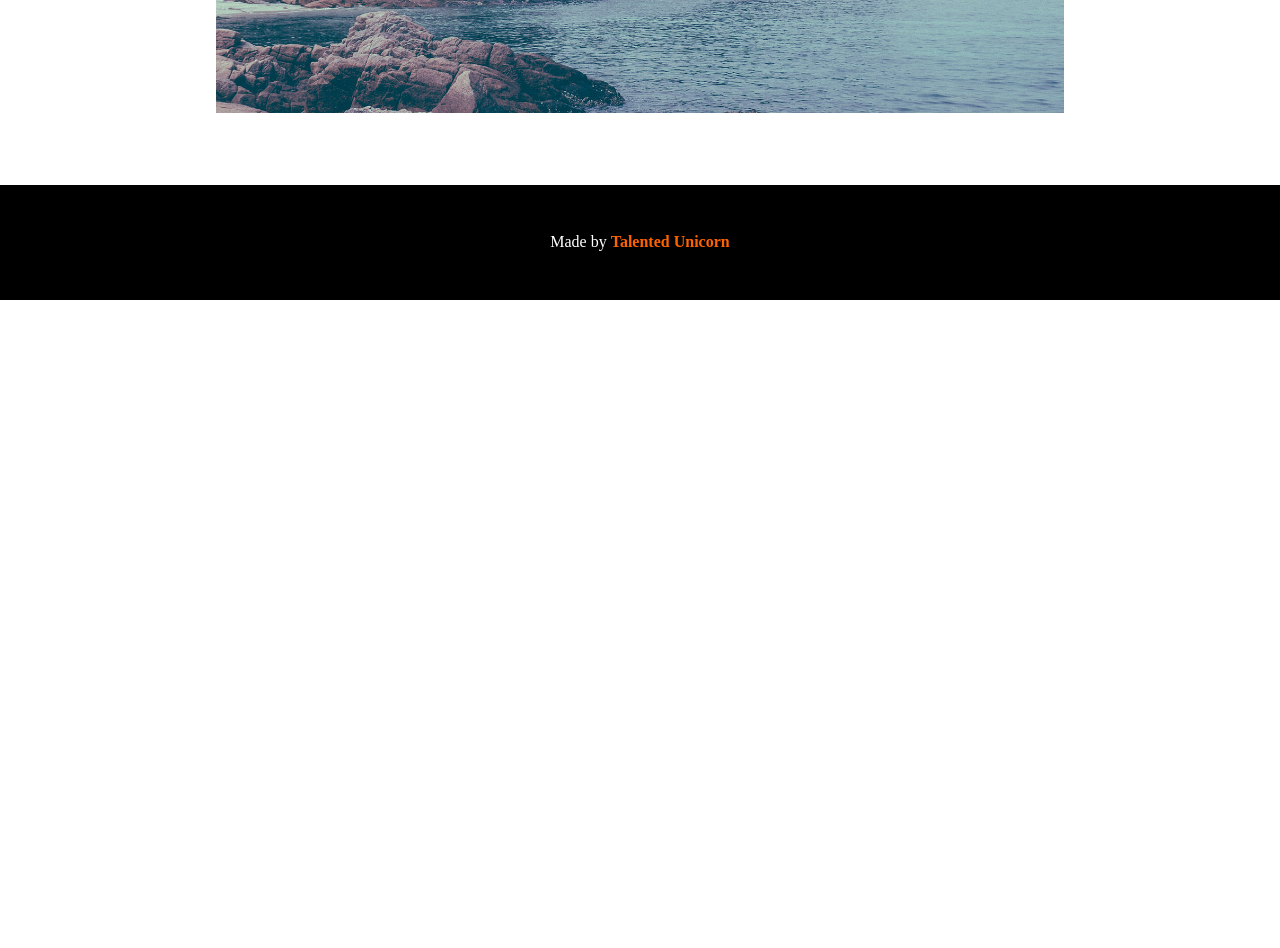
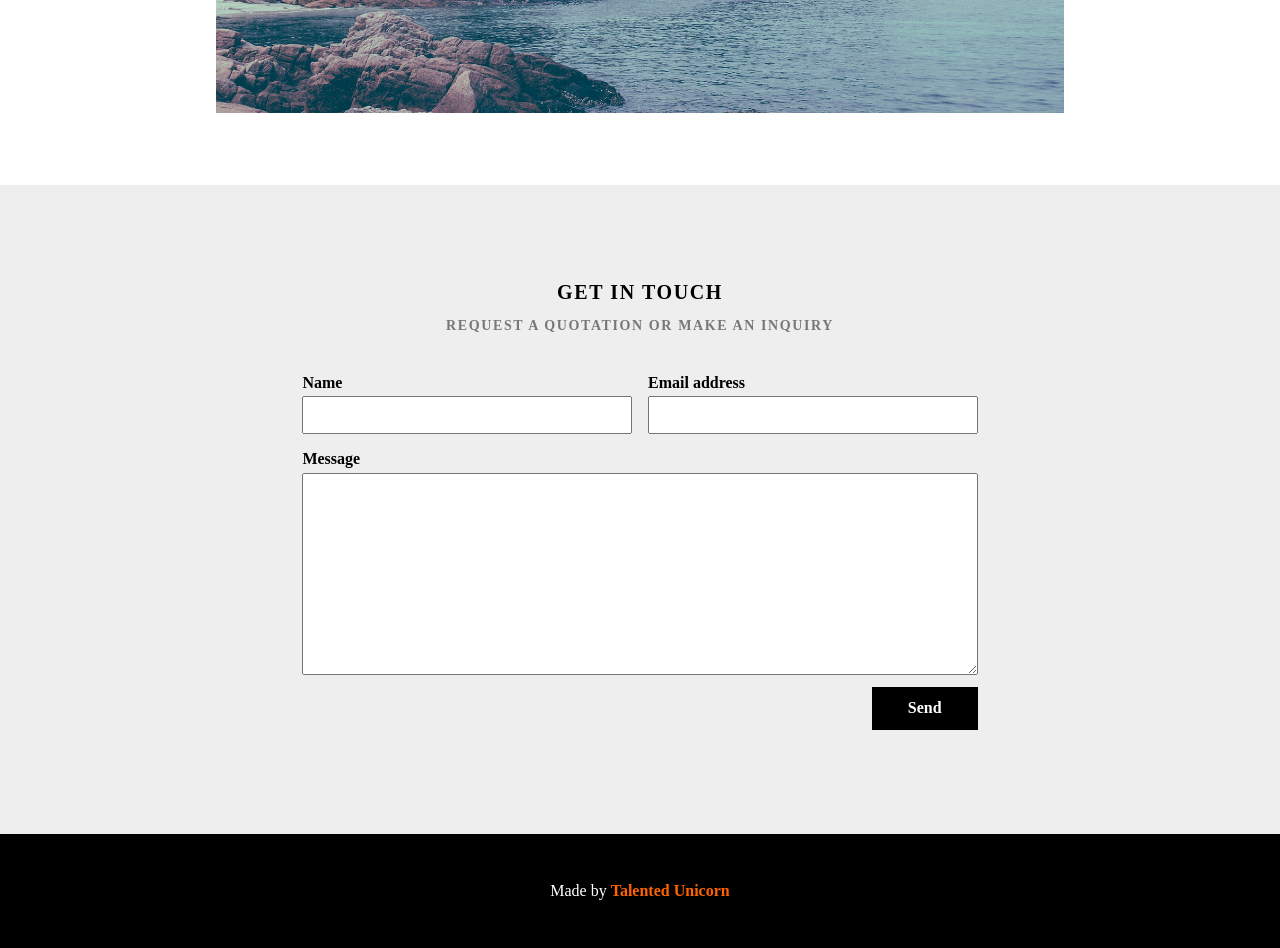
Before and after one commit to talentedunicorn/artist, a website: page index.html in a window 1280 px wide. Shown: the part 1848-2796 px from the top of the page. Before the commit the page ends 2148 px from the top, so only its background shows below. Drawn offline with nearby package versions, Linux system fonts and the light colour scheme.

Commit message:
Added contact form

```diff
--- a/index.html
+++ b/index.html
@@ -52,7 +52,34 @@
     </article>
   </section>
 
-  <footer class="bg-black white mt5 overflow-auto">
+  <section id="contact" class="cf bg-light-gray pv4 mt5">
+    <div class="w-100 w-70-l center mv5 ph3">
+      <header class="tc ttu tracked mb4">
+        <h1 class="f4">Get in touch</h1>
+        <h2 class="f6 gray">Request a quotation or make an inquiry</h2>
+      </header>
+      <form action="" class="w-80-l center">
+        <div class="form-item w-100 w-50-l fl-l pa2">
+          <label for="name" class="b">Name</label>
+          <input id="name" type="text" name="name" required class="outline-0 mt1 pa2 w-100">
+        </div>
+        <div class="form-item w-100 w-50-l fl-l pa2">
+          <label for="email" class="b">Email address</label>
+          <input id="email" type="email" name="email" required class="outline-0 mt1 pa2 w-100">
+        </div>
+        <div class="form-item w-100 fl-l pa2">
+          <label for="message" class="b">Message</label>
+          <textarea id="message" class="outline-0 mt1 pa2 w-100" name="message" cols="30" rows="10" required></textarea>
+        </div>
+
+        <div class="pa2 w-100 tc tr-l">
+          <input type="submit" class="dib b bg-black white ba bw2 b--black pv2 ph4" value="Send">
+        </div>
+      </form>
+    </div>
+  </section>
+
+  <footer class="bg-black white overflow-auto">
     <div class="ph3 pv4 w-70-l center">
         <p class="tc">Made by <a class="link b orange" target="_blank" href="http://talentedunicorn.com">Talented Unicorn</a></p>
     </div>
```
